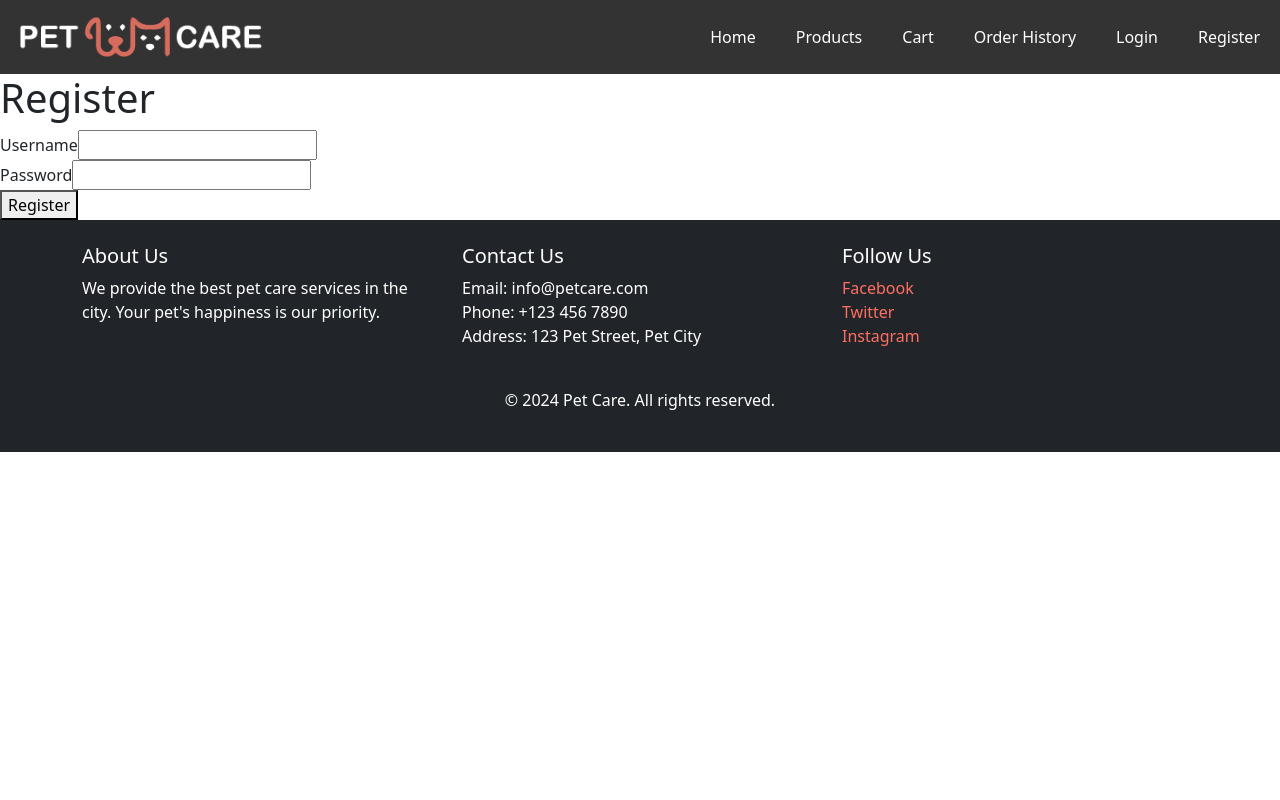
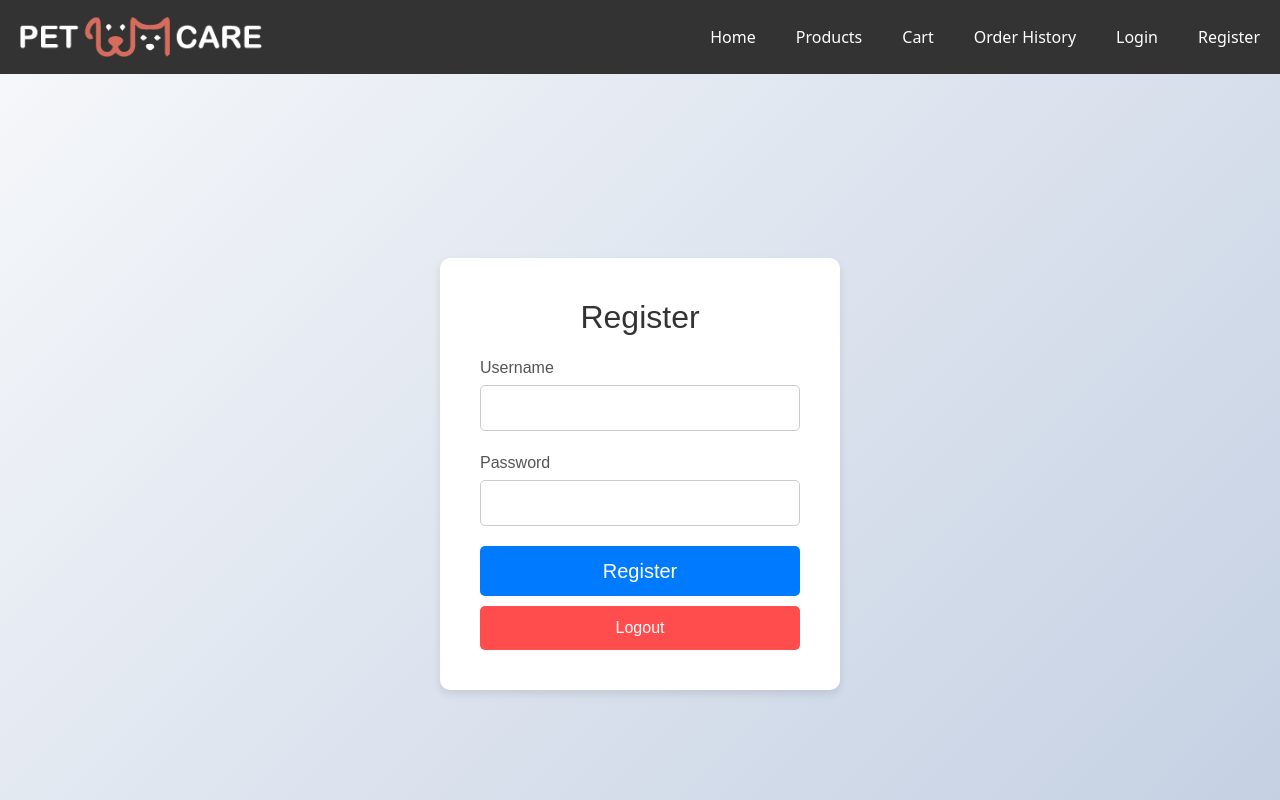
Before and after one commit to benlaguroun/Webstack---Portfolio-Project, a React (Create React App) app in the folder pet-care-ecommerce/pet-care/: page /register in a window 1280 px wide. Shown: the top 800 px of the page. Built offline with nearby package versions, Linux system fonts and the light colour scheme.

Commit message:
add logout button

```diff
--- a/pet-care-ecommerce/pet-care/src/pages/Register.js
+++ b/pet-care-ecommerce/pet-care/src/pages/Register.js
@@ -1,10 +1,96 @@
 import React, { useState } from 'react';
 import { useAuth } from '../context/AuthContext';
+import styled from 'styled-components';
+
+const RegisterPage = styled.div`
+  display: flex;
+  justify-content: center;
+  align-items: center;
+  height: 100vh;
+  background: linear-gradient(135deg, #f5f7fa, #c3cfe2);
+  font-family: 'Arial', sans-serif;
+`;
+
+const RegisterForm = styled.form`
+  background: #fff;
+  padding: 40px;
+  border-radius: 10px;
+  box-shadow: 0 4px 8px rgba(0, 0, 0, 0.1);
+  max-width: 400px;
+  width: 100%;
+  text-align: center;
+`;
+
+const Title = styled.h1`
+  margin-bottom: 20px;
+  font-size: 2rem;
+  color: #333;
+`;
+
+const InputGroup = styled.div`
+  margin-bottom: 20px;
+  text-align: left;
+`;
+
+const Label = styled.label`
+  display: block;
+  margin-bottom: 5px;
+  font-size: 1rem;
+  color: #555;
+`;
+
+const Input = styled.input`
+  width: 100%;
+  padding: 10px;
+  font-size: 1rem;
+  border: 1px solid #ccc;
+  border-radius: 5px;
+  box-sizing: border-box;
+  transition: border-color 0.3s;
+
+  &:focus {
+    border-color: #007BFF;
+    outline: none;
+  }
+`;
+
+const Button = styled.button`
+  width: 100%;
+  padding: 10px;
+  font-size: 1.25rem;
+  background: #007BFF;
+  color: #fff;
+  border: none;
+  border-radius: 5px;
+  cursor: pointer;
+  transition: background 0.3s;
+
+  &:hover {
+    background: #0056b3;
+  }
+`;
+
+const LogoutButton = styled.button`
+  width: 100%;
+  padding: 10px;
+  font-size: 1rem;
+  background: #ff4d4d;
+  color: #fff;
+  border: none;
+  border-radius: 5px;
+  cursor: pointer;
+  transition: background 0.3s;
+  margin-top: 10px;
+
+  &:hover {
+    background: #cc0000;
+  }
+`;
 
 const Register = () => {
   const [username, setUsername] = useState('');
   const [password, setPassword] = useState('');
-  const { register } = useAuth();
+  const { register, logout } = useAuth();
 
   const handleSubmit = (e) => {
     e.preventDefault();
@@ -12,28 +98,33 @@ const Register = () => {
   };
 
   return (
-    <div>
-      <h1>Register</h1>
-      <form onSubmit={handleSubmit}>
-        <div>
-          <label>Username</label>
-          <input
+    <RegisterPage>
+      <RegisterForm onSubmit={handleSubmit}>
+        <Title>Register</Title>
+        <InputGroup>
+          <Label>Username</Label>
+          <Input
             type="text"
             value={username}
             onChange={(e) => setUsername(e.target.value)}
+            required
           />
-        </div>
-        <div>
-          <label>Password</label>
-          <input
+        </InputGroup>
+        <InputGroup>
+          <Label>Password</Label>
+          <Input
             type="password"
             value={password}
             onChange={(e) => setPassword(e.target.value)}
+            required
           />
-        </div>
-        <button type="submit">Register</button>
-      </form>
-    </div>
+        </InputGroup>
+        <Button type="submit">Register</Button>
+        <LogoutButton type="button" onClick={logout}>
+          Logout
+        </LogoutButton>
+      </RegisterForm>
+    </RegisterPage>
   );
 };
 
```
